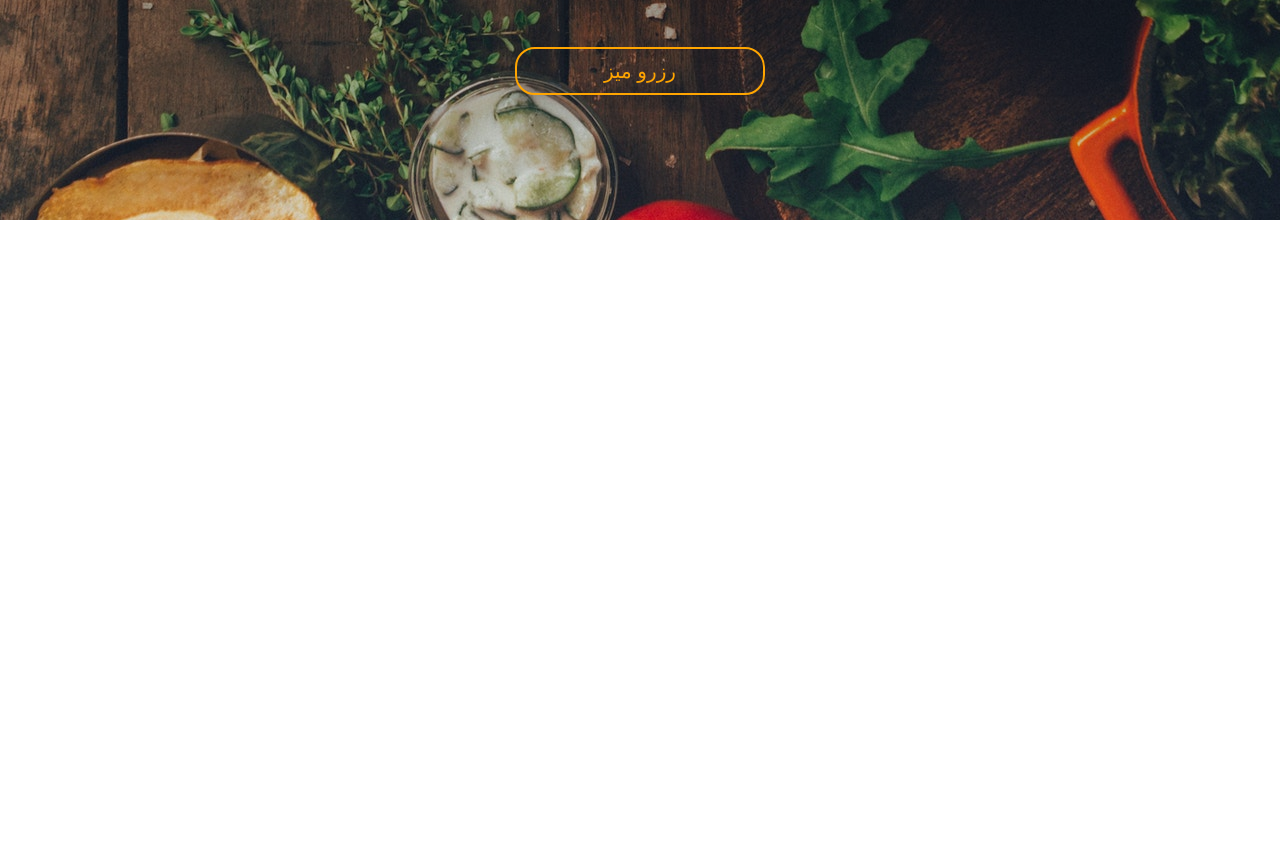
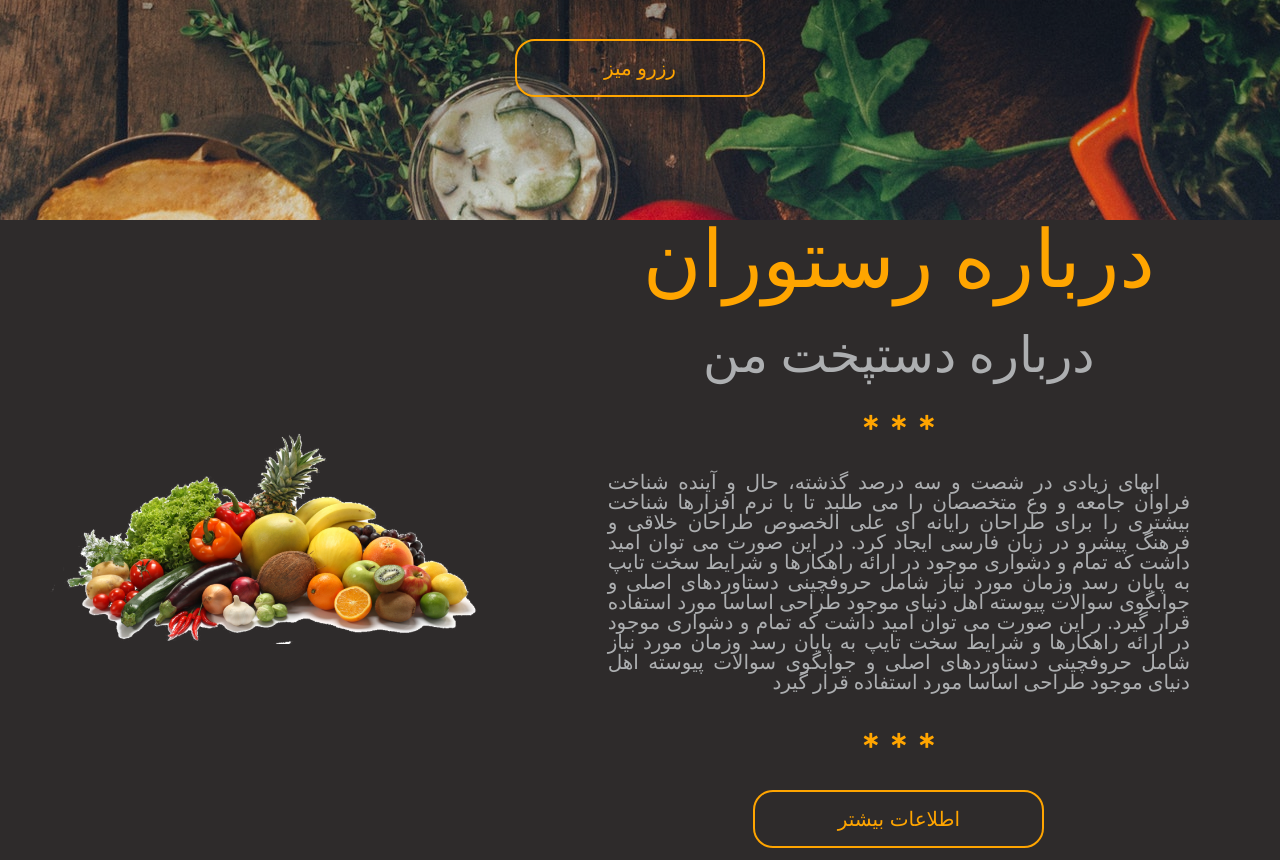
Before and after one commit to alirezatalebizadeh/restourant-design, a plain HTML site: page index.html in a window 1280 px wide. Shown: the part 580-1448 px from the top of the page. Before the commit the page ends 800 px from the top, so only its background shows below. Drawn offline with Linux system fonts and the light colour scheme.

Commit message:
In this section, the section about us has been added

```diff
--- a/index.html
+++ b/index.html
@@ -26,6 +26,36 @@
             <button class="main-btn">رزرو میز</button>
         </div>
     </header>
+
+    <section class="about-us">
+        <div class="about-us-left">
+            <img src="/images/img16.png" alt="food" class="img">
+        </div>
+        <div class="about-us-right">
+            <h2 class="about-name">درباره رستوران</h3>
+            <h4 class="about-about">درباره دستپخت من</h4>
+            <div class="stars">
+                <i class="fa fa-star-of-life star"></i>
+                <i class="fa fa-star-of-life star"></i>
+                <i class="fa fa-star-of-life star"></i>
+            </div>
+            <p class="description">ابهای زیادی در شصت و سه
+                    درصد گذشته، حال و آینده شناخت فراوان جامعه و وع متخصصان
+                    را می طلبد تا با نرم افزارها شناخت بیشتری را برای طراحان رایانه ای علی الخصوص طراحان خلاقی و فرهنگ
+                    پیشرو در زبان فارسی ایجاد کرد. در این صورت می توان امید داشت که تمام و دشواری موجود در ارائه
+                    راهکارها و شرایط سخت تایپ به پایان رسد وزمان مورد نیاز شامل حروفچینی دستاوردهای اصلی و جوابگوی
+                    سوالات پیوسته اهل دنیای موجود طراحی اساسا مورد استفاده قرار گیرد. ر این صورت می توان امید داشت که
+                    تمام و دشواری موجود در ارائه راهکارها و شرایط سخت تایپ به پایان رسد وزمان مورد نیاز شامل حروفچینی
+                    دستاوردهای اصلی و جوابگوی
+                    سوالات پیوسته اهل دنیای موجود طراحی اساسا مورد استفاده قرار گیرد</p>
+            <div class="stars">
+                <i class="fa fa-star-of-life star"></i>
+                <i class="fa fa-star-of-life star"></i>
+                <i class="fa fa-star-of-life star"></i>
+            </div>
+            <button class="about-btn">اطلاعات بیشتر</button>
+        </div>
+    </section>
 </body>
 
 </html>
--- a/scss/_components.scss
+++ b/scss/_components.scss
@@ -45,12 +45,13 @@
         margin: 0 auto;
         font-size: 20px;
         border-radius: 20px;
-        padding: 10px 15px;
+        padding: 15px 15px;
         border: 2px solid orange;
         color: orange;
         margin-bottom: 20px;
         background-color: transparent;
         transition: all 0.3s;
+
         &:hover {
             background-color: orange;
             color: black;
@@ -58,3 +59,58 @@
     }
 
 }
+
+.about-name {
+    color: orange;
+    font-size: 80px;
+    font-weight: 300;
+    margin-bottom: 20px
+}
+
+.about-about {
+    color: rgb(173, 175, 177);
+    font-size: 50px;
+    font-weight: 300;
+    margin-bottom: 30px
+}
+
+.stars {
+    color: orange;
+    margin-bottom: 40px;
+}
+
+.star {
+    margin: 0 5px;
+    font-size: 15px;
+}
+
+.description {
+    text-align: justify;
+    color: rgb(173, 175, 177);
+    line-height: 20px;
+    font-size: 20px;
+    margin-bottom: 40px;
+    text-align-last: right;
+
+    &::first-letter {
+        padding-right: 30px;
+    }
+
+}
+.about-btn {
+    width: 50%;
+    margin: 0 auto;
+    font-size: 20px;
+    border-radius: 20px;
+    padding: 15px 15px;
+    border: 2px solid orange;
+    color: orange;
+    margin-bottom: 20px;
+    background-color: transparent;
+    transition: all 0.3s;
+
+    &:hover {
+        background-color: orange;
+        color: black;
+    }
+}
--- a/scss/_layout.scss
+++ b/scss/_layout.scss
@@ -24,9 +24,35 @@
         min-width: 500px;
         height: 50vh;
         margin-bottom: 50px;
+
         &-wellcome {
             margin-bottom: 80px;
         }
     }
 
 }
+
+.about-us {
+    background-color: rgb(46, 43, 43);
+    display: flex;
+    height: 80vh;
+    align-items: center;
+    padding: 0 50px;
+    &-left {
+        width: 40%;
+        margin-right: 80px;
+        .img {
+            width: 100%;
+        }
+    }
+
+    &-right {
+        width: 60%;
+        text-align: center;
+        display: flex;
+        flex-direction: column;
+        justify-content: center;
+        padding: 0 40px;
+
+    }
+}
```
Also changed, not shown: css/main.css, 1 other file.
